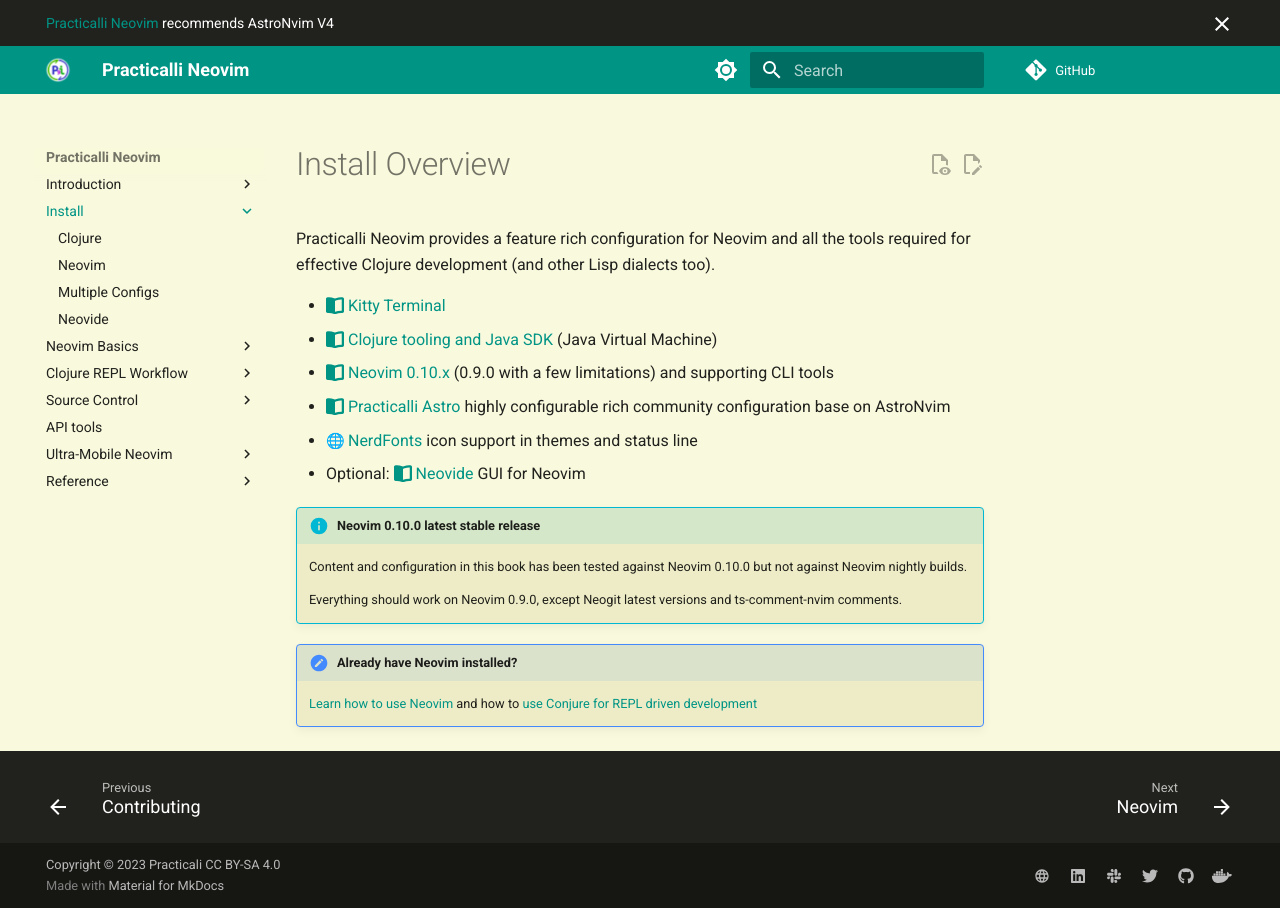
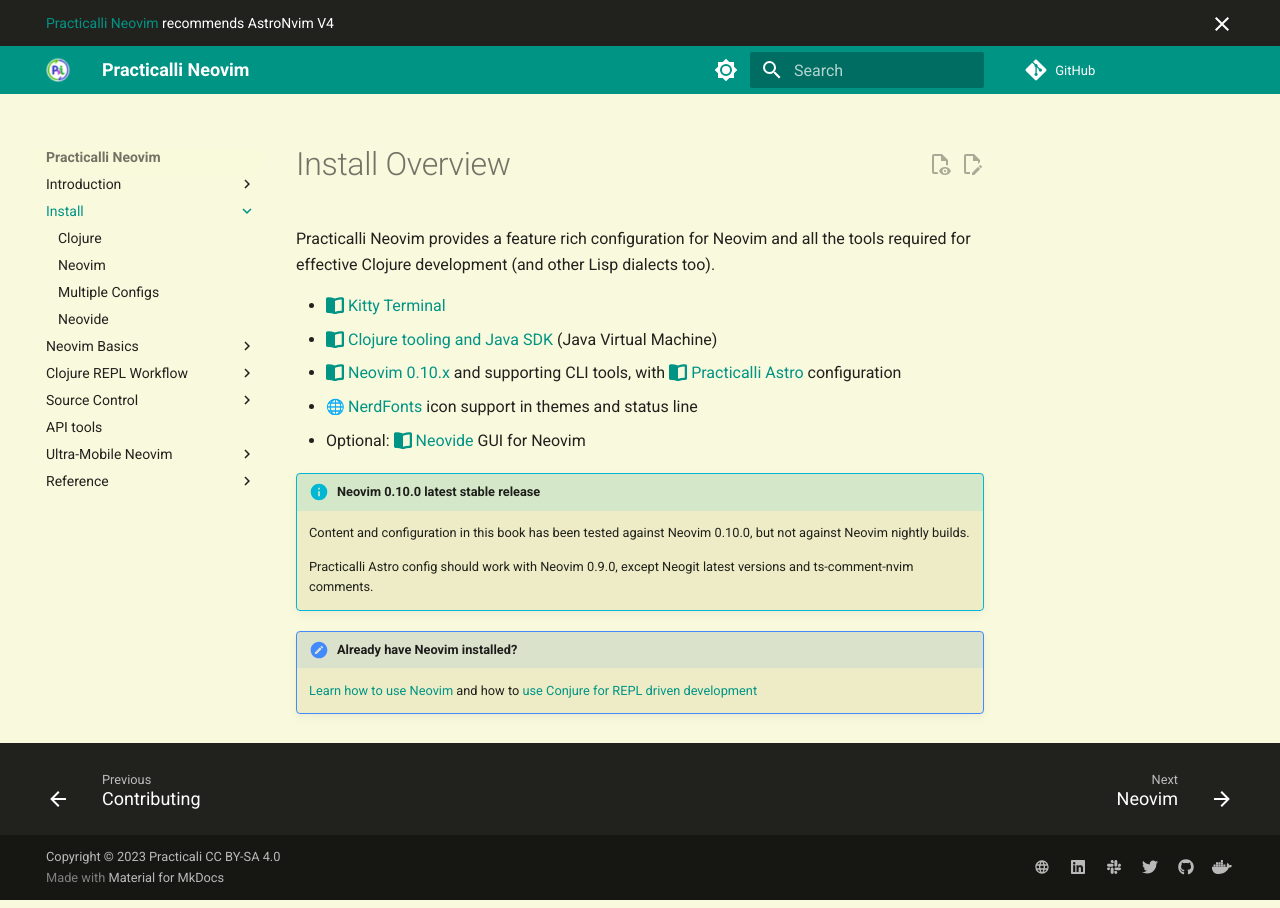
Before and after one commit to practicalli/neovim, an MkDocs documentation site: the page built from docs/install/index.md, in a window 1280 px wide. Built offline with MkDocs 1.6.1 and Material for MkDocs 9.7.7, drawn with Linux system fonts in a browser that asks for light colours; emoji names are drawn with the system emoji font; comment, search, counter and statistics services are not loaded.

Commit message:
install: update list of links to insall pages

```diff
--- a/docs/install/index.md
+++ b/docs/install/index.md
@@ -4,15 +4,14 @@
 
 - [:fontawesome-solid-book-open: Kitty Terminal](https://practical.li/engineering-playbook/command-line/kitty-terminal/){target=_blank}
 - [:fontawesome-solid-book-open: Clojure tooling and Java SDK](https://practical.li/clojure/install/) (Java Virtual Machine)
-- [:fontawesome-solid-book-open: Neovim 0.10.x](neovim.md) (0.9.0 with a few limitations) and supporting CLI tools
-- [:fontawesome-solid-book-open: Practicalli Astro](configuration/astro.md) highly configurable rich community configuration base on AstroNvim
+- [:fontawesome-solid-book-open: Neovim 0.10.x](neovim.md) and supporting CLI tools, with [:fontawesome-solid-book-open: Practicalli Astro](neovim/#practicalli-astro-config) configuration
 - [:globe_with_meridians: NerdFonts](https://www.nerdfonts.com/){target=_blank} icon support in themes and status line
 - Optional: [:fontawesome-solid-book-open: Neovide](neovide.md) GUI for Neovim
 
 !!! INFO "Neovim 0.10.0 latest stable release"
-    Content and configuration in this book has been tested against Neovim 0.10.0 but not against Neovim nightly builds.
+    Content and configuration in this book has been tested against Neovim 0.10.0, but not against Neovim nightly builds.
 
-    Everything should work on Neovim 0.9.0, except Neogit latest versions and ts-comment-nvim comments.
+    Practicalli Astro config should work with Neovim 0.9.0, except Neogit latest versions and ts-comment-nvim comments.
 
 !!! HINT "Already have Neovim installed?"
     [Learn how to use Neovim](../neovim-basics/) and how to [use Conjure for REPL driven development](../repl-driven-development/conjure.md)
```
